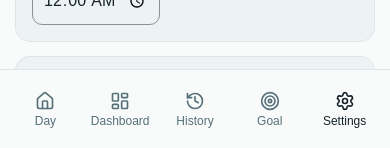
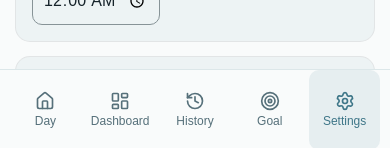
Before and after one commit to ZhannaM85/turtle-steps-to-the-goal, a React (Vite) app: page /settings in a window 390 px wide. Shown: the part 694-842 px from the top of the page. Built offline with nearby package versions, Linux system fonts and the light colour scheme; no server answers.

Commit message:
#484: strengthen mobile bottom-tab active accent with primary tint

```diff
--- a/src/app/AppShell.tsx
+++ b/src/app/AppShell.tsx
@@ -132,8 +132,12 @@ export function AppShell() {
                         // seen live that read as an oversized empty gap above
                         // the icons (#119) — min-h-20 (80px, +24px) keeps a
                         // meaningfully bigger target without the gap.
-                        'flex min-h-20 flex-col items-center justify-center gap-0.5 text-xs font-medium text-muted-foreground transition-colors',
-                        isActive && 'text-foreground',
+                        // #484 — active tab was only text-foreground vs muted
+                        // inactive, hard to spot; primary accent + soft tint
+                        // (mirrors desktop's bg-muted pill, with a stronger
+                        // color signal across moods).
+                        'mx-0.5 flex min-h-20 flex-col items-center justify-center gap-0.5 rounded-lg text-xs font-medium text-muted-foreground transition-colors',
+                        isActive && 'bg-primary/10 text-primary',
                       )
                     }
                   >
--- a/src/data/releaseNotes.ts
+++ b/src/data/releaseNotes.ts
@@ -25,6 +25,13 @@ export interface ReleaseNote {
  */
 export const releaseNotes: ReleaseNote[] = [
   {
+    version: 430,
+    issue: 484,
+    date: '2026-08-01T13:14:28+03:00',
+    en: 'The selected tab in the bottom bar is clearer now — it uses a soft accent background and primary color.',
+    ru: 'Выбранная вкладка в нижней панели теперь заметнее — мягкий акцентный фон и основной цвет.',
+  },
+  {
     version: 429,
     issue: 482,
     date: '2026-08-01T12:59:07+03:00',
```
Also changed, not shown: 3 other files (tests, documents, lock files or other folders).
